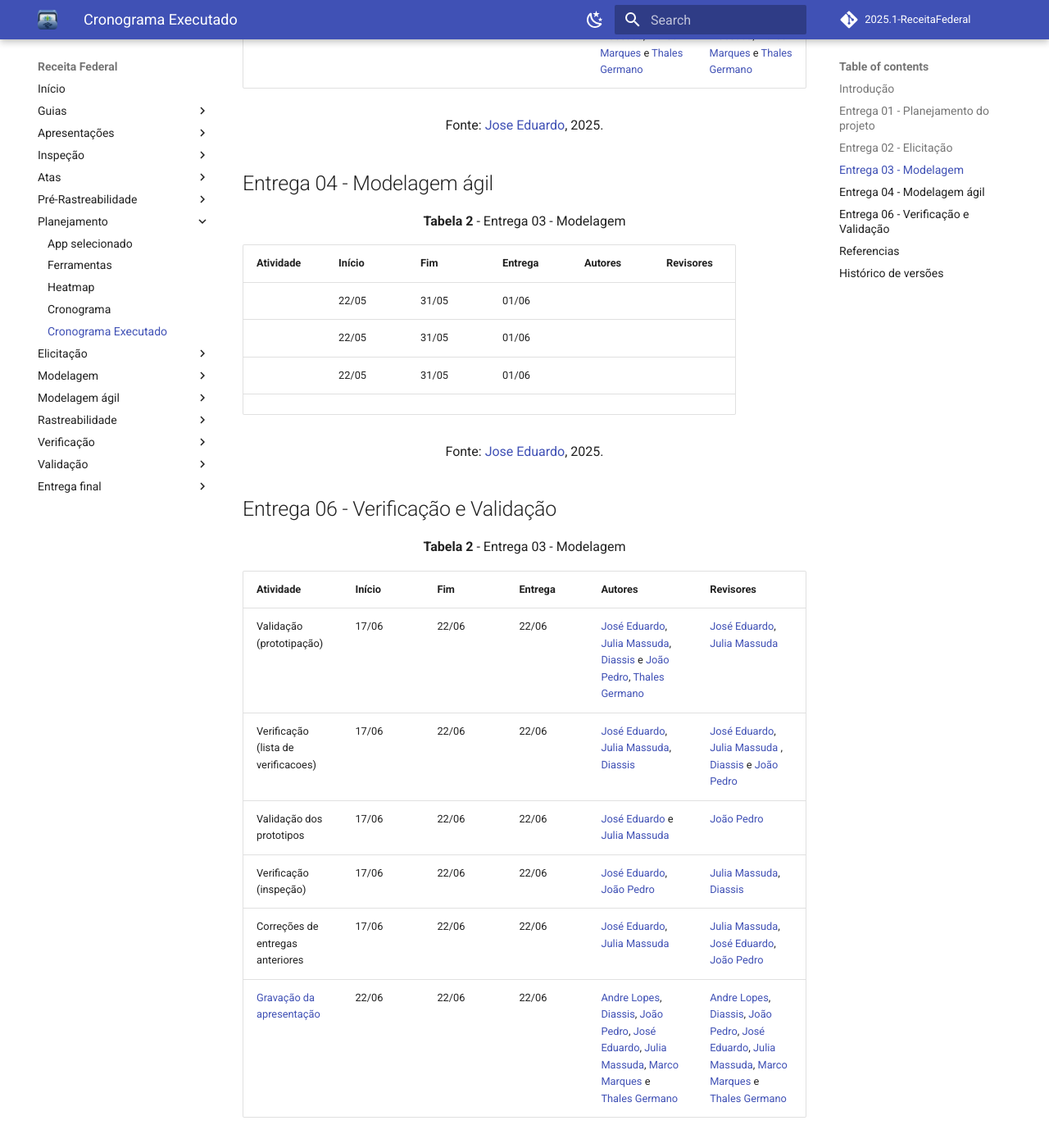
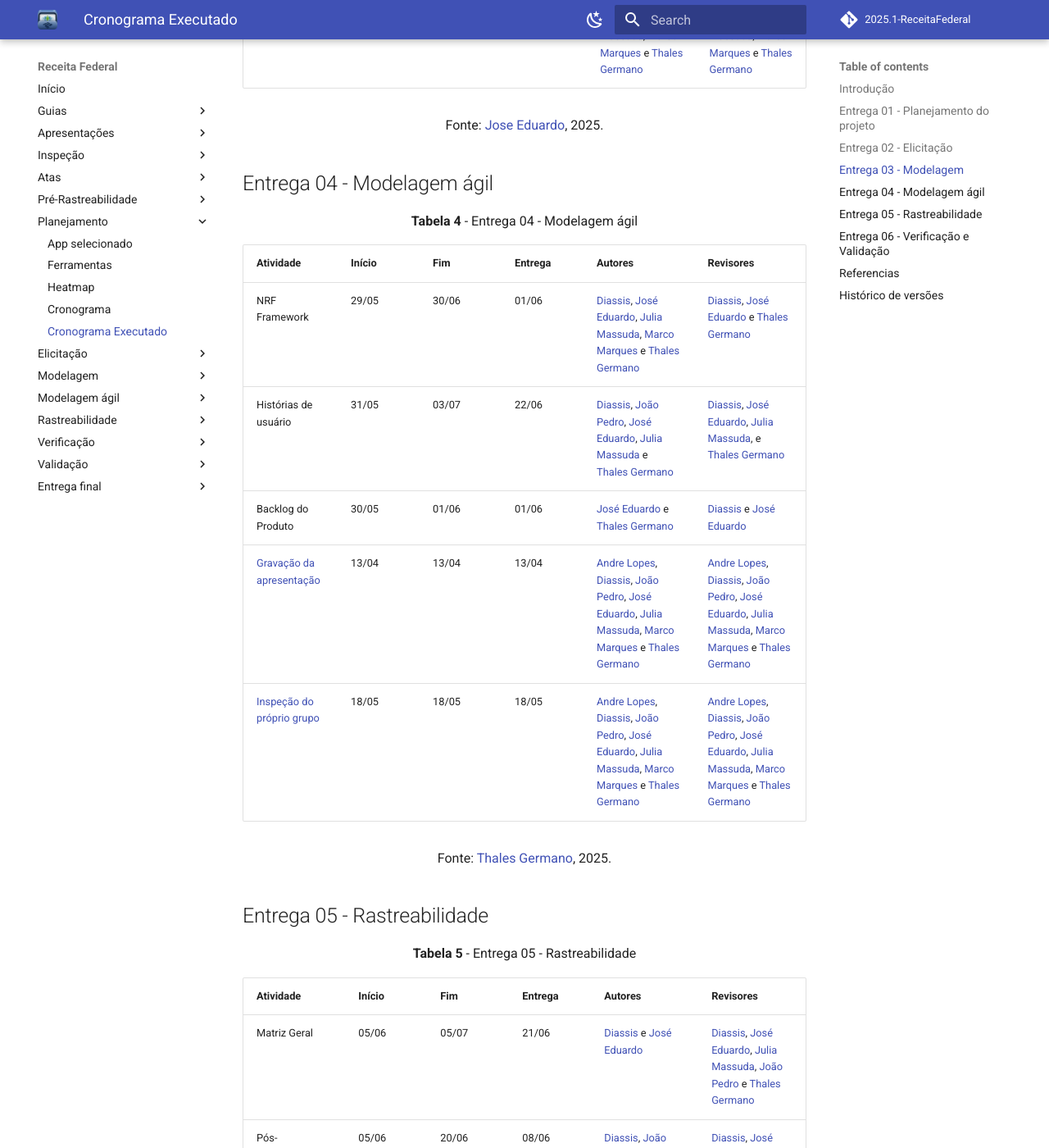
Before and after one commit to Requisitos-de-Software/2025.1-Meu-INSS, an MkDocs documentation site: the page built from docs/planejamento/cronograma-executado.md, in a window 1280 px wide and 1400 px high, scrolled down 3558 px. Shown: the whole window at 82% size. Built offline with MkDocs 1.6.1 and Material for MkDocs 9.7.7, drawn with Linux system fonts in a browser that asks for light colours; comment, search, counter and statistics services are not loaded; some of the changed text lies outside the part shown.

Commit message:
adicionando tabelas 4 e 5

```diff
--- a/docs/planejamento/cronograma-executado.md
+++ b/docs/planejamento/cronograma-executado.md
@@ -68,19 +68,30 @@
 
 ## Entrega 04 - Modelagem ágil
 
-<p style="text-align: center"><b>Tabela 2</b> - Entrega 03 - Modelagem</p>
+<p style="text-align: center"><b>Tabela 4</b> - Entrega 04 - Modelagem ágil</p>
 
 | Atividade | Início | Fim | Entrega |Autores | Revisores |
 |-----------|--------|-----|-----|---------|-----------|
-|           | 22/05  | 31/05     | 01/06    |         |            |
-|           | 22/05  | 31/05     | 01/06    |             |
-|           | 22/05  | 31/05     | 01/06    |             |
-|           |        |     |     |         |            |
+| NRF Framework | 29/05  | 30/06     | 01/06    |  [Diassis](https://github.com/Diaxiz), [José Eduardo](https://github.com/jevprado), [Julia Massuda](https://github.com/JuliaReis18), [Marco Marques](https://github.com/marcomarquesdc) e [Thales Germano](https://github.com/thalesgvl)      |  [Diassis](https://github.com/Diaxiz), [José Eduardo](https://github.com/jevprado) e [Thales Germano](https://github.com/thalesgvl) |
+| Histórias de usuário      | 31/05  | 03/07     | 22/06    |  [Diassis](https://github.com/Diaxiz), [João Pedro](https://github.com/JpRodrigues2), [José Eduardo](https://github.com/jevprado), [Julia Massuda](https://github.com/JuliaReis18) e [Thales Germano](https://github.com/thalesgvl) | [Diassis](https://github.com/Diaxiz), [José Eduardo](https://github.com/jevprado), [Julia Massuda](https://github.com/JuliaReis18),  e [Thales Germano](https://github.com/thalesgvl)
+| Backlog do Produto | 30/05  | 01/06     | 01/06    |  [José Eduardo](https://github.com/jevprado)        e [Thales Germano](https://github.com/thalesgvl) |[Diassis](https://github.com/Diaxiz) e [José Eduardo](https://github.com/jevprado)
+| [Gravação da apresentação](https://requisitos-de-software.github.io/2025.1-ReceitaFederal/apresentacoes/apresentacao4/) | 13/04 | 13/04 |13/04 | [Andre Lopes](https://github.com/andrewslopes), [Diassis](https://github.com/Diaxiz), [João Pedro](https://github.com/JpRodrigues2), [José Eduardo](https://github.com/jevprado), [Julia Massuda](https://github.com/JuliaReis18), [Marco Marques](https://github.com/marcomarquesdc) e [Thales Germano](https://github.com/thalesgvl) | [Andre Lopes](https://github.com/andrewslopes), [Diassis](https://github.com/Diaxiz), [João Pedro](https://github.com/JpRodrigues2), [José Eduardo](https://github.com/jevprado), [Julia Massuda](https://github.com/JuliaReis18), [Marco Marques](https://github.com/marcomarquesdc) e [Thales Germano](https://github.com/thalesgvl) |
+| [Inspeção do próprio grupo](https://requisitos-de-software.github.io/2025.1-ReceitaFederal/inspecao/entrega04/inspecao-grupo6-4/) | 18/05 | 18/05  | 18/05  | [Andre Lopes](https://github.com/andrewslopes), [Diassis](https://github.com/Diaxiz), [João Pedro](https://github.com/JpRodrigues2), [José Eduardo](https://github.com/jevprado), [Julia Massuda](https://github.com/JuliaReis18), [Marco Marques](https://github.com/marcomarquesdc) e [Thales Germano](https://github.com/thalesgvl) | [Andre Lopes](https://github.com/andrewslopes), [Diassis](https://github.com/Diaxiz), [João Pedro](https://github.com/JpRodrigues2), [José Eduardo](https://github.com/jevprado), [Julia Massuda](https://github.com/JuliaReis18), [Marco Marques](https://github.com/marcomarquesdc) e [Thales Germano](https://github.com/thalesgvl) |
 
+<font size="3"><p style="text-align: center">Fonte: [Thales Germano](https://github.com/thalesgvl), 2025.</p></font>
 
+## Entrega 05 - Rastreabilidade
 
+<p style="text-align: center"><b>Tabela 5</b> - Entrega 05 - Rastreabilidade</p>
 
-<font size="3"><p style="text-align: center">Fonte: [Jose Eduardo](https://github.com/jevprado), 2025.</p></font>
+| Atividade | Início | Fim | Entrega |Autores | Revisores |
+|-----------|--------|-----|-----|---------|-----------|
+| Matriz Geral | 05/06  | 05/07     | 21/06    |  [Diassis](https://github.com/Diaxiz) e [José Eduardo](https://github.com/jevprado)    |  [Diassis](https://github.com/Diaxiz), [José Eduardo](https://github.com/jevprado), [Julia Massuda](https://github.com/JuliaReis18), [João Pedro](https://github.com/JpRodrigues2) e [Thales Germano](https://github.com/thalesgvl) |
+| Pós-Rastreabilidade     | 05/06  | 20/06     | 08/06    |  [Diassis](https://github.com/Diaxiz), [João Pedro](https://github.com/JpRodrigues2), [José Eduardo](https://github.com/jevprado) e [Julia Massuda](https://github.com/JuliaReis18)  | [Diassis](https://github.com/Diaxiz), [José Eduardo](https://github.com/jevprado) e [João Pedro](https://github.com/JpRodrigues2)
+| [Gravação da apresentação](https://requisitos-de-software.github.io/2025.1-ReceitaFederal/apresentacoes/apresentacao5/) | 05/06 | 08/06 |08/06 | [Andre Lopes](https://github.com/andrewslopes), [Diassis](https://github.com/Diaxiz), [João Pedro](https://github.com/JpRodrigues2), [José Eduardo](https://github.com/jevprado), [Julia Massuda](https://github.com/JuliaReis18), [Marco Marques](https://github.com/marcomarquesdc) e [Thales Germano](https://github.com/thalesgvl) | [Andre Lopes](https://github.com/andrewslopes), [Diassis](https://github.com/Diaxiz), [João Pedro](https://github.com/JpRodrigues2), [José Eduardo](https://github.com/jevprado), [Julia Massuda](https://github.com/JuliaReis18), [Marco Marques](https://github.com/marcomarquesdc) e [Thales Germano](https://github.com/thalesgvl) |
+| [Inspeção do próprio grupo](https://requisitos-de-software.github.io/2025.1-ReceitaFederal/inspecao/entrega05/inspecao-grupo6-5/) | 05/06 | 08/06  | 08/06  | [Andre Lopes](https://github.com/andrewslopes), [Diassis](https://github.com/Diaxiz), [João Pedro](https://github.com/JpRodrigues2), [José Eduardo](https://github.com/jevprado), [Julia Massuda](https://github.com/JuliaReis18), [Marco Marques](https://github.com/marcomarquesdc) e [Thales Germano](https://github.com/thalesgvl) | [Andre Lopes](https://github.com/andrewslopes), [Diassis](https://github.com/Diaxiz), [João Pedro](https://github.com/JpRodrigues2), [José Eduardo](https://github.com/jevprado), [Julia Massuda](https://github.com/JuliaReis18), [Marco Marques](https://github.com/marcomarquesdc) e [Thales Germano](https://github.com/thalesgvl) |
+
+<font size="3"><p style="text-align: center">Fonte: [Thales Germano](https://github.com/thalesgvl), 2025.</p></font>
 
 
 
@@ -113,3 +124,4 @@
 `1.0` | 11/05/2025 | Criação do documento de cronograma executado | [Jose Eduardo](https://github.com/jevprado) | [Diassis](https://github.com/Diaxiz) |
 `1.1` | 11/05/2025 | Editando datas da entrega 03 | [Jose Eduardo](https://github.com/jevprado) | [Diassis](https://github.com/Diaxiz) |
 `1.2` | 22/06/2025 | Editando datas da entrega 06 | [Jose Eduardo](https://github.com/jevprado) | [Diassis](https://github.com/Diaxiz) |
+`1.3` | 07/07/2025 | Adicionando tabelas 4 e 5 | [Thales Germano](https://github.com/thalesgvl) | [Jose Eduardo](https://github.com/jevprado) |
```
